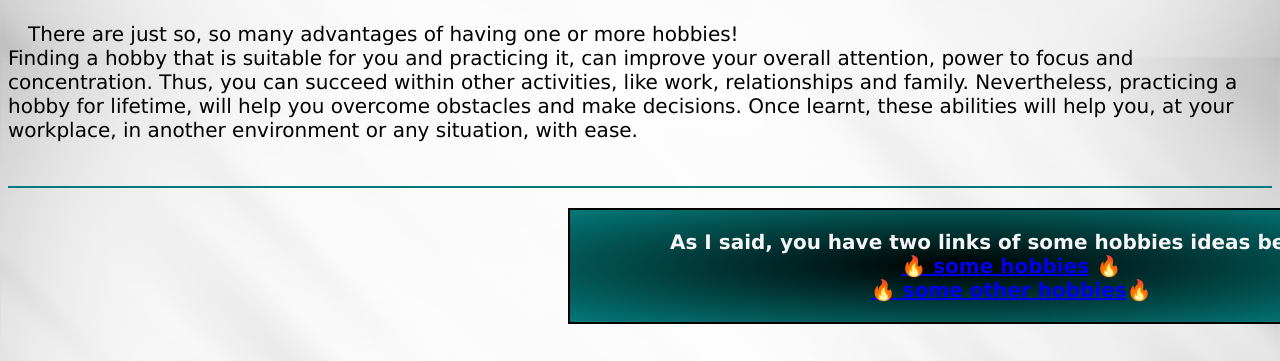
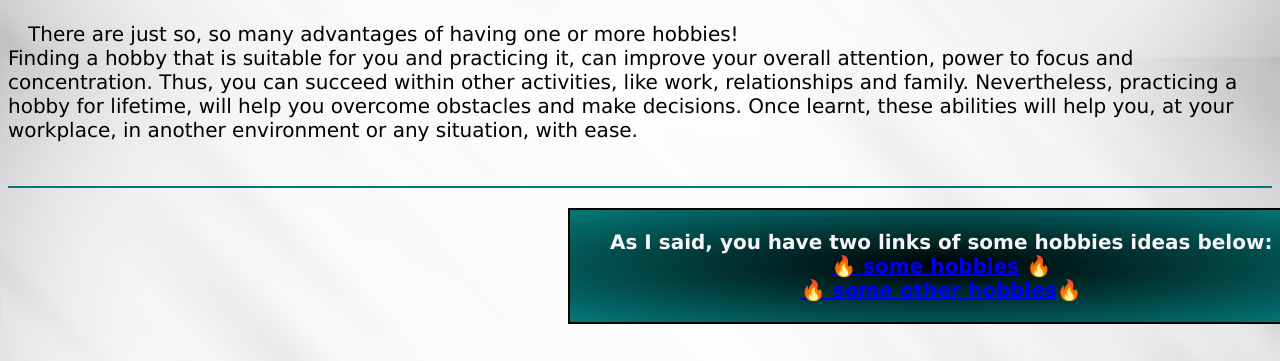
Before and after one commit to BogdanVP/hobbies, a plain HTML site: page different_hobbies.html in a window 1280 px wide. Shown: the part 1553-1914 px from the top of the page. Drawn offline with Linux system fonts and the light colour scheme.

Commit message:
Update different_hobbies.html

```diff
--- a/different_hobbies.html
+++ b/different_hobbies.html
@@ -59,9 +59,9 @@
             like work, relationships and family. Nevertheless, practicing a hobby for lifetime, will help you overcome obstacles and make decisions. Once learnt, these abilities will help you,
             at your workplace, in another environment or any situation, with ease.<br><br></p>
             <hr>
-            <div class="woo"><p class="list">&emsp;&emsp;&emsp;&emsp;&emsp;As I said, you have two links of some hobbies ideas below: <br>
-                &emsp;&emsp;&emsp;&emsp;&emsp;&emsp;<a href="https://www.futurelearn.com/info/blog/find-a-new-hobby-lockdown"; target="_blank"><span class="fire html-1">🔥</span> some hobbies</a> <span class="fire html-1">🔥</span> <br>
-                &emsp;&emsp;&emsp;&emsp;&emsp;&emsp;<a href="https://bucketlistjourney.net/hobbies-list/"; target="_blank"><span class="fire html-1">🔥</span>  some other hobbies</a><span class="fire html-1">🔥</span></p></div>
+            <div class="woo"><p class="list">&emsp;&emsp;As I said, you have two links of some hobbies ideas below:&emsp;&emsp; <br>
+                <a href="https://www.futurelearn.com/info/blog/find-a-new-hobby-lockdown"; target="_blank"><span class="fire html-1">🔥</span> some hobbies</a> <span class="fire html-1">🔥</span> <br>
+                <a href="https://bucketlistjourney.net/hobbies-list/"; target="_blank"><span class="fire html-1">🔥</span>  some other hobbies</a><span class="fire html-1">🔥</span></p></div>
             <br>
             <br>
             <br>
```
